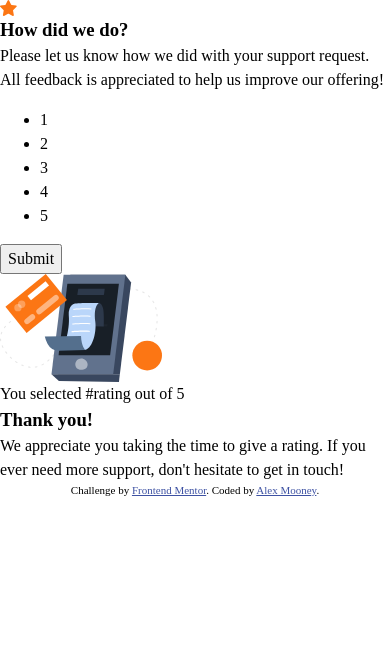
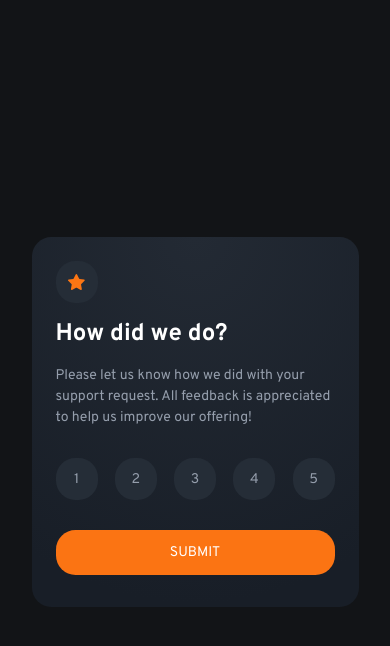
Before and after one commit to alexandermooney/interactive-rating-component, a plain HTML site: page index.html in a window 390 px wide. Drawn offline with Linux system fonts and the light colour scheme.

Commit message:
styled mobile version of the rating container and body

```diff
--- a/index.html
+++ b/index.html
@@ -10,6 +10,9 @@
 
   <title>Frontend Mentor | Interactive Rating Component</title>
 
+  <link rel="preconnect" href="https://fonts.googleapis.com">
+  <link rel="preconnect" href="https://fonts.gstatic.com" crossorigin>
+  <link href="https://fonts.googleapis.com/css2?family=Overpass:wght@400;700&display=swap" rel="stylesheet">
   <link rel="stylesheet" href="style.css">
 
   <!-- Feel free to remove these styles or customise in your own stylesheet 👍 -->
@@ -25,38 +28,42 @@
   </style>
 </head>
 
-<body>
+<body class="[ fs-14 ]">
 
   <!-- Rating state start -->
 
-  <div class="[ cpt-container ]">
+  <div class="[ cpt-container ] [ bg-gradient-dark ]">
 
-    <div class="[ cpt-rating__input ]">
-      <img class="[ cpt-rating__icon ]" src="images/icon-star.svg" alt="">
-      <h3 class="[ cpt-rating__heading ]">How did we do?</h3>
-      <p class="[ cpt-rating__msg ]">Please let us know how we did with your support request. All feedback is
+    <div class="[ cpt-rating__input ] [ flex-flow flex-column ]">
+      <div class="[ cpt-rating__icon ] [ center-content ] [ bg-darkblue ]">
+        <img class="" src="images/icon-star.svg" alt="">
+      </div>
+      <h3 class="[ cpt-rating__heading ] [ fs-24 fw-700 ]">How did we do?</h3>
+      <p class="[ cpt-rating__msg ] [ clr-grey ]">Please let us know how we did with your support request. All feedback
+        is
         appreciated to help us improve our offering!</p>
-      <ul class="[ cpt-rating__rate-container ]">
-        <li class="[ cpt-rating__rate-btn ]">1</li>
-        <li class="[ cpt-rating__rate-btn ]">2</li>
-        <li class="[ cpt-rating__rate-btn ]">3</li>
-        <li class="[ cpt-rating__rate-btn ]">4</li>
-        <li class="[ cpt-rating__rate-btn ]">5</li>
+      <ul class="[ cpt-rating__rate-container ] [ flex-flow ] [ clr-grey list-reset ]">
+        <li class="[ cpt-rating__rate-btn ] [ center-content bg-darkblue btn-round ] [ btn ]">1</li>
+        <li class="[ cpt-rating__rate-btn ] [ center-content bg-darkblue btn-round ] [ btn ]">2</li>
+        <li class="[ cpt-rating__rate-btn ] [ center-content bg-darkblue btn-round ] [ btn ]">3</li>
+        <li class="[ cpt-rating__rate-btn ] [ center-content bg-darkblue btn-round ] [ btn ]">4</li>
+        <li class="[ cpt-rating__rate-btn ] [ center-content bg-darkblue btn-round ] [ btn ]">5</li>
       </ul>
-      <button class="[ cpt-rating__submit ]">Submit</button>
+      <button
+        class="[ cpt-rating__submit ] [ text-center ] [ clr-white uppercase bg-primary fs-14 ] [ btn ]">Submit</button>
     </div>
 
-    <div class="[ cpt-rating__submitted ]">
+    <div class="[ cpt-rating__submitted ] [ hidden ]">
       <img class="[ cpt-rating__image ]" src="images/illustration-thank-you.svg" alt="">
       <p class="[ cpt-rating__result ]">You selected #rating out of 5</p>
-      <h3 class="[ cpt-rating__heading ]">Thank you!</h3>
+      <h3 class="[ cpt-rating__heading ] [ fs-24 fw-700 ]">Thank you!</h3>
       <p class="[ cpt-rating__msg ]">We appreciate you taking the time to give a rating. If you ever need more support,
         don't hesitate to get in touch!</p>
     </div>
 
   </div>
 
-  <div class="attribution">
+  <div class="[ attribution ] [ hidden ]">
     Challenge by <a href="https://www.frontendmentor.io?ref=challenge" target="_blank">Frontend Mentor</a>.
     Coded by <a href="https://github.com/alexandermooney" target="_blank">Alex Mooney</a>.
   </div>
--- a/style.css
+++ b/style.css
@@ -1,6 +1,13 @@
 /********** VARIABLES **********/
 
-:root {}
+:root {
+  --clr-primary: hsl(25, 97%, 53%);
+  --clr-darkblue: hsl(213, 19%, 18%);
+  --clr-xdarkblue: hsl(216, 12%, 8%);
+  --clr-neutral-100: hsl(0, 0%, 100%);
+  --clr-neutral-400: hsl(217, 12%, 63%);
+  --clr-neutral-700: hsl(216, 12%, 54%);
+}
 
 /********** CSS RESET **********/
 
@@ -79,12 +86,135 @@ select {
   }
 }
 
+/********** DEFAULT STYLES **********/
+
+body {
+  background-color: var(--clr-xdarkblue);
+  color: var(--clr-neutral-100);
+  font-family: 'Overpass', sans-serif;
+
+  /* For demo only */
+  display: flex;
+  justify-content: center;
+  align-items: center;
+  height: 100vh;
+}
+
 /********** CUBE CLASSES **********/
 
 /* Composition */
 
+.flex-flow {
+  display: flex;
+}
+
+.flex-column {
+  flex-direction: column;
+  gap: 1rem;
+}
+
+.center-content {
+  display: flex;
+  justify-content: center;
+  align-items: center;
+}
+
+.text-center {
+  text-align: center;
+}
+
 /* Utility */
+
+.padding-16 {
+  padding: 1rem;
+}
+
+.bg-primary {
+  background-color: var(--clr-primary);
+}
+
+.bg-darkblue {
+  background-color: var(--clr-darkblue);
+}
+
+.bg-darkgrey {
+  background-color: var(--clr-neutral-700);
+}
+
+.clr-white {
+  color: var(--clr-neutral-100)
+}
+
+.clr-grey {
+  color: var(--clr-neutral-400);
+}
+
+.uppercase {
+  text-transform: uppercase;
+}
+
+.bg-gradient-dark {
+  background: radial-gradient(98.96% 98.96% at 50% 0%, #232A34 0%, #181E27 100%);
+}
+
+.fs-14 {
+  font-size: 0.875rem;
+  line-height: 1.5;
+}
+
+.fs-24 {
+  font-size: 1.5rem;
+  line-height: 1.25;
+}
+
+.fw-700 {
+  font-weight: 700;
+}
+
+.btn-round {
+  border-radius: 50%;
+}
+
+.list-reset {
+  padding: 0;
+  list-style: none;
+}
+
+.hidden {
+  display: none;
+}
 
 /* Block */
 
+.cpt-container {
+  max-width: 327px;
+  padding: 1.5rem 1.5rem 2rem 1.5rem;
+  border-radius: .09375rem;
+}
+
+.cpt-rating__rate-container {
+  justify-content: space-between;
+}
+
+.cpt-container,
+.cpt-rating__icon,
+.btn {
+  border: none;
+  border-radius: 1.4em;
+}
+
+.btn {
+  cursor: pointer;
+}
+
+.cpt-rating__rate-btn,
+.cpt-rating__icon {
+  width: 2.625rem;
+  height: 2.625rem;
+}
+
+.cpt-rating__submit {
+  padding: .75rem;
+}
+
 /* Exception */
```
